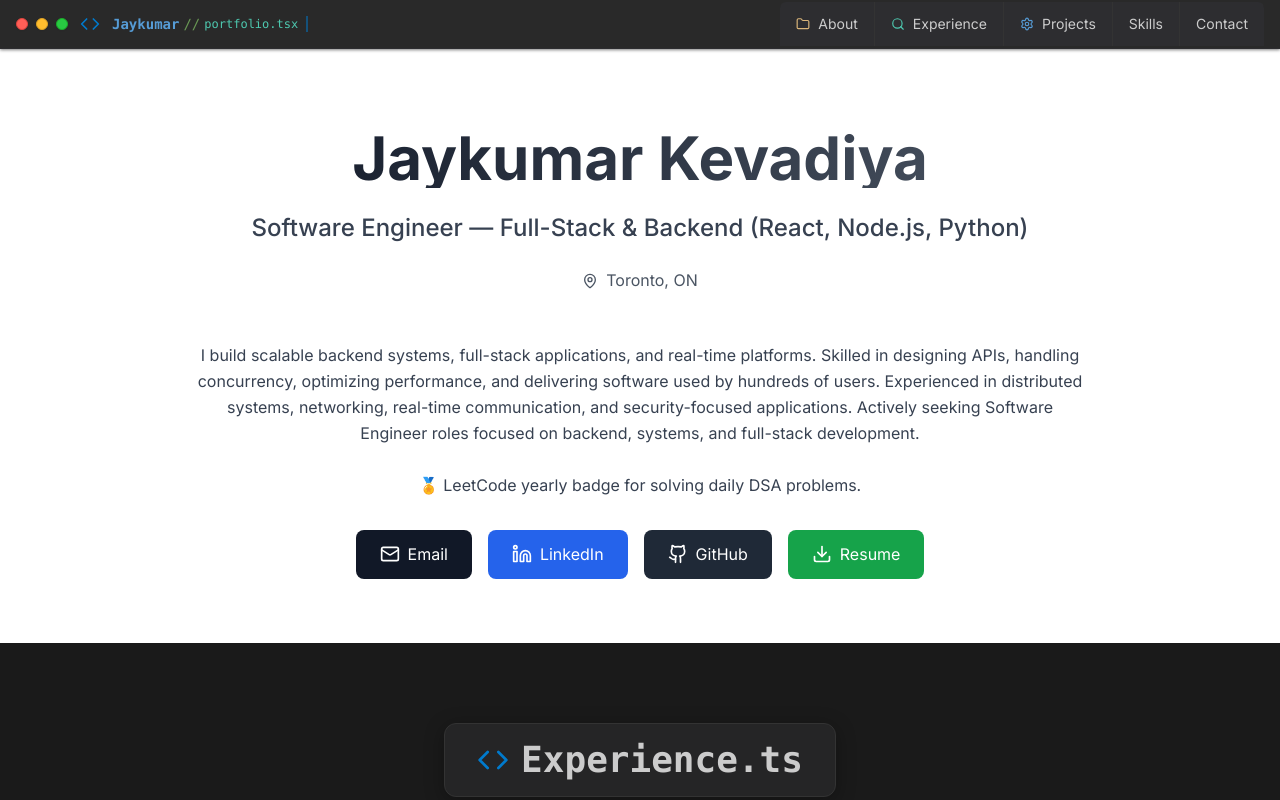
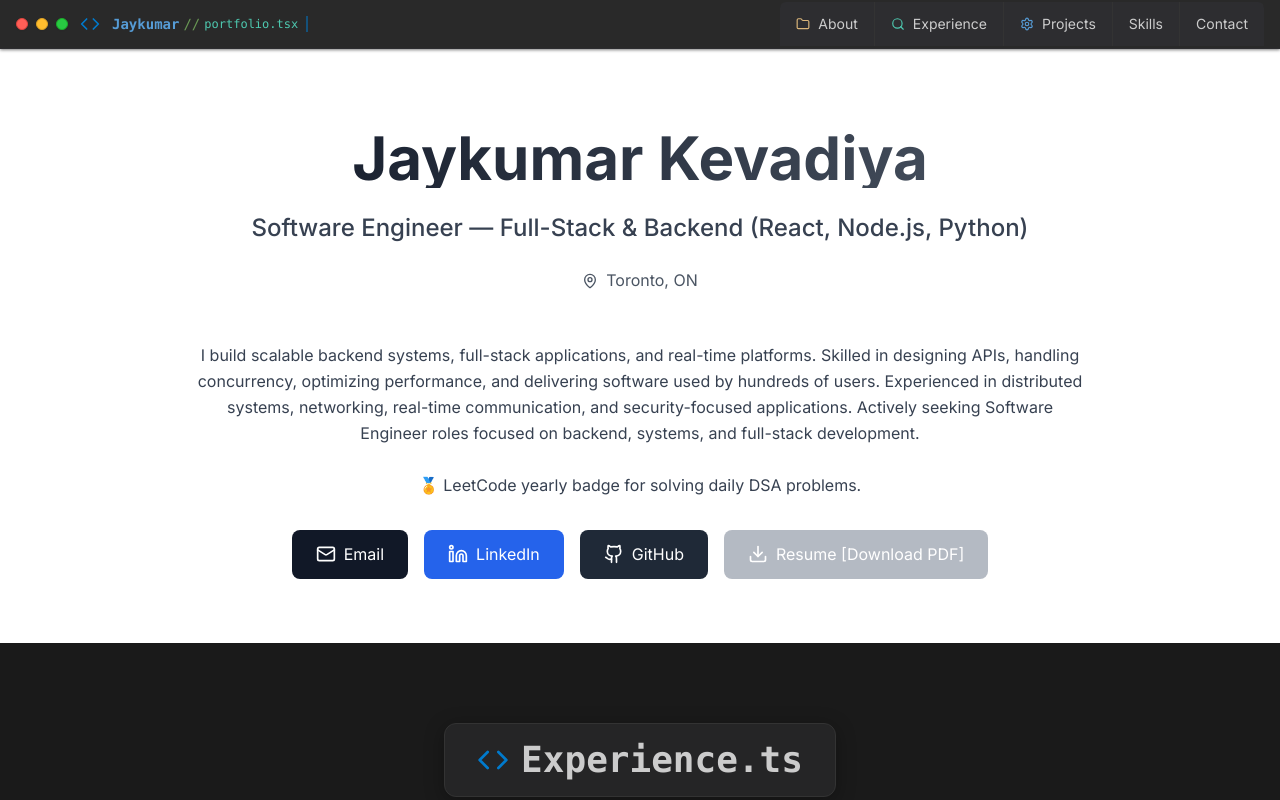
Before and after one commit to JAYKEv/portfolio, a Next.js app: page / in a window 1280 px wide. Shown: the top 800 px of the page. Built offline with nearby package versions, Linux system fonts and the light colour scheme.

Commit message:
Update portfolio: Change email to jay.kevadiya.dev@gmail.com and update resume placeholder

```diff
--- a/app/page.tsx
+++ b/app/page.tsx
@@ -71,7 +71,7 @@ export default function Home() {
                 <span>GitHub</span>
               </a>
             )}
-            {site.resume && (
+            {site.resume ? (
               <a
                 href={site.resume}
                 download
@@ -81,6 +81,12 @@ export default function Home() {
                 <Download className="w-5 h-5" />
                 <span>Resume</span>
               </a>
+            ) : (
+              <span className="inline-flex items-center gap-2 px-6 py-3 bg-gray-400 text-white rounded-lg
+                             cursor-not-allowed opacity-75">
+                <Download className="w-5 h-5" />
+                <span>Resume [Download PDF]</span>
+              </span>
             )}
           </div>
         </div>
@@ -173,7 +179,7 @@ export default function Home() {
               </a>
             )}
 
-            {site.resume && (
+            {site.resume ? (
               <a
                 href={site.resume}
                 download
@@ -186,6 +192,13 @@ export default function Home() {
                 <Download className="w-5 h-5 text-green-400" />
                 <span className="font-semibold">Download Resume</span>
               </a>
+            ) : (
+              <span className="group relative inline-flex items-center gap-3 px-8 py-4
+                             bg-gray-500/20 border border-gray-400/30 rounded-2xl
+                             text-zinc-400 cursor-not-allowed opacity-75">
+                <Download className="w-5 h-5 text-gray-400" />
+                <span className="font-semibold">Resume [Download PDF]</span>
+              </span>
             )}
           </div>
 
--- a/lib/siteConfig.ts
+++ b/lib/siteConfig.ts
@@ -3,9 +3,9 @@ export const site = {
   role: "Software Engineer — Full-Stack & Backend (React, Node.js, Python)",
   summary: "I build scalable backend systems, full-stack applications, and real-time platforms. Skilled in designing APIs, handling concurrency, optimizing performance, and delivering software used by hundreds of users. Experienced in distributed systems, networking, real-time communication, and security-focused applications. Actively seeking Software Engineer roles focused on backend, systems, and full-stack development.\n\n🏅 LeetCode yearly badge for solving daily DSA problems.",
   location: "Toronto, ON",
-  email: "kevadiyj@uwindsor.ca",
+  email: "jay.kevadiya.dev@gmail.com",
   phone: "+1 (519)-990-3981",
-  resume: "/resume.pdf", // Add resume file path
+  resume: null, // Resume download - add file path when available
   socials: {
     github: "https://github.com/JAYKEv",
     linkedin: "https://www.linkedin.com/in/jay-kevadiya-a43432190/",
@@ -107,7 +107,7 @@ export const site = {
       link: "https://github.com/JAYKEv/SecureAuth-Portal"
     },
     {
-      title: "AuthCore-Service",
+      title: "AuthCore-Service (GitHub only)",
       description: "Backend authentication and authorization with JWT, refresh token rotation, RBAC, and rate limiting.",
       bullets: [
         "Built backend authentication and authorization with JWT, refresh token rotation, RBAC, and rate limiting.",
```
